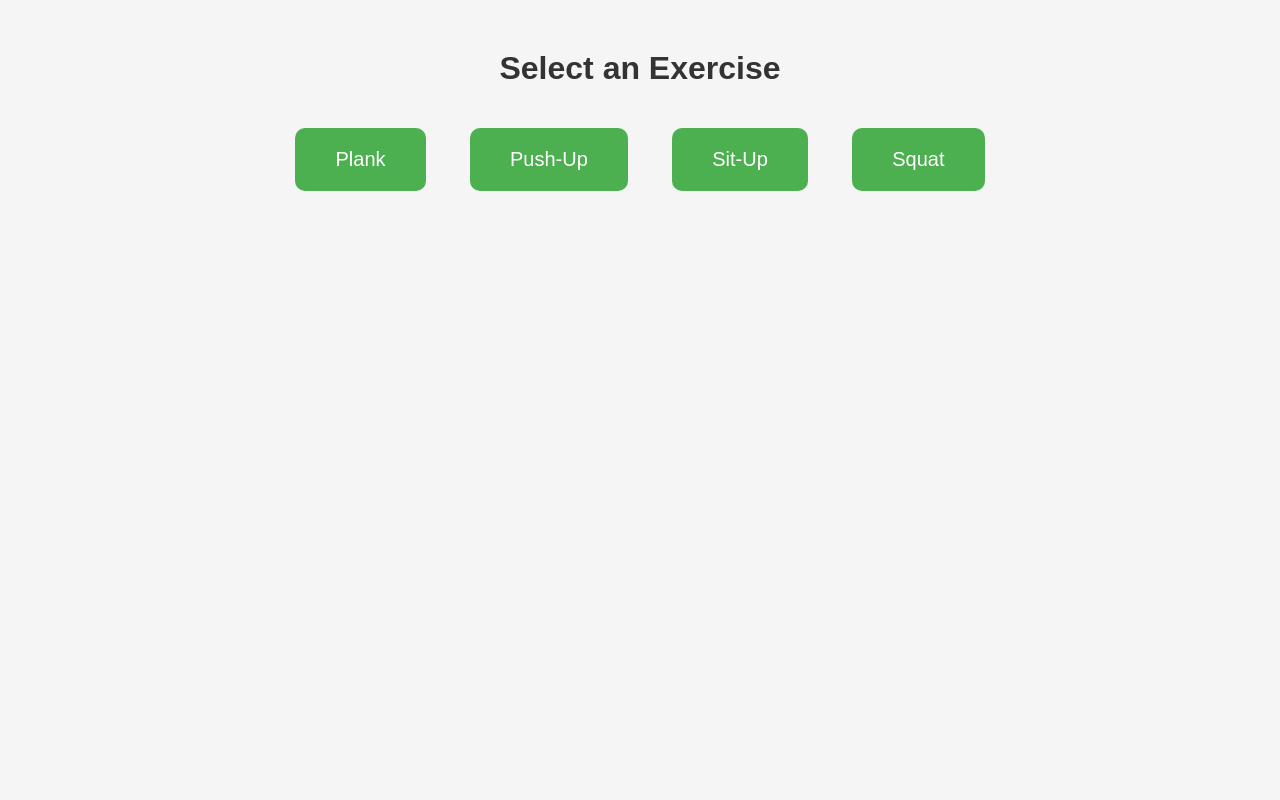
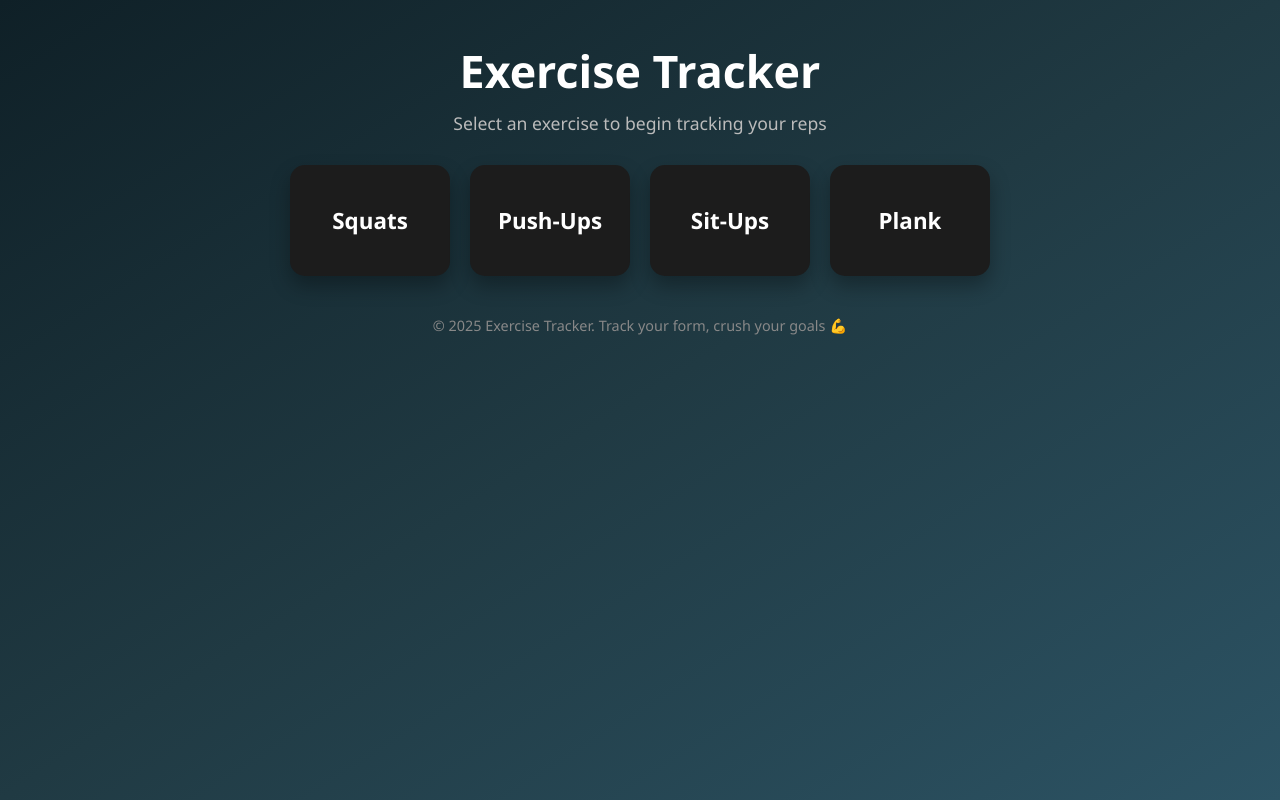
Before and after one commit to DeerajA/Pose-Detection, a plain HTML site: page index.html in a window 1280 px wide. Drawn offline with Linux system fonts and the light colour scheme.

Commit message:
Update index.html

```diff
--- a/index.html
+++ b/index.html
@@ -1,38 +1,99 @@
 <!DOCTYPE html>
-<html>
+<html lang="en">
 <head>
+  <meta charset="UTF-8" />
+  <meta name="viewport" content="width=device-width, initial-scale=1.0" />
   <title>Exercise Tracker</title>
   <style>
+    * {
+      box-sizing: border-box;
+      margin: 0;
+      padding: 0;
+    }
+
     body {
-            font-family: Arial, sans-serif;
+      font-family: 'Segoe UI', sans-serif;
+      background: linear-gradient(to bottom right, #0f2027, #203a43, #2c5364);
+      display: flex;
+      flex-direction: column;
+      align-items: center;
+      min-height: 100vh;
+      padding: 40px 20px;
+      color: #fff;
+    }
+
+    h1 {
+      font-size: 2.8rem;
+      font-weight: 700;
+      margin-bottom: 10px;
       text-align: center;
-            margin-top: 50px;
-            background-color: #f5f5f5;
     }
+
+    p.subtitle {
+      color: #bbb;
+      font-size: 1.1rem;
+      margin-bottom: 30px;
+    }
+
+    .grid {
+      display: grid;
+      grid-template-columns: repeat(auto-fit, minmax(160px, 1fr));
+      gap: 20px;
+      width: 100%;
+      max-width: 700px;
+    }
+
+    .card {
+      background: #1c1c1c;
+      border-radius: 15px;
+      padding: 40px 20px;
+      text-align: center;
+      color: #fff;
+      box-shadow: 0 10px 20px rgba(0,0,0,0.3);
+      transition: transform 0.2s, background 0.3s;
+      cursor: pointer;
+      text-decoration: none;
+    }
+
+    .card:hover {
+      background: #2e2e2e;
+      transform: translateY(-5px);
+    }
+
+    .card h2 {
+      font-size: 1.4rem;
+      margin: 0;
+    }
+
+    footer {
+      margin-top: auto;
+      color: #888;
+      font-size: 0.9rem;
+      margin-top: 40px;
+    }
+
+    @media (max-width: 500px) {
       h1 {
-            color: #333;
+        font-size: 2rem;
       }
-        a.button {
-            display: inline-block;
-            margin: 20px;
-            padding: 20px 40px;
-            font-size: 20px;
-            background-color: #4CAF50;
-            color: white;
-            text-decoration: none;
-            border-radius: 10px;
-            transition: background-color 0.3s ease;
+
+      .card h2 {
+        font-size: 1.2rem;
       }
-        a.button:hover {
-            background-color: #45a049;
     }
   </style>
 </head>
 <body>
-    <h1>Select an Exercise</h1>
-    <a class="button" href="/start/plank">Plank</a>
-    <a class="button" href="/start/pushup">Push-Up</a>
-    <a class="button" href="/start/situp">Sit-Up</a>
-    <a class="button" href="/start/squat">Squat</a>
+  <h1>Exercise Tracker</h1>
+  <p class="subtitle">Select an exercise to begin tracking your reps</p>
+
+  <div class="grid">
+    <a href="/start/squat" class="card"><h2>Squats</h2></a>
+    <a href="/start/pushup" class="card"><h2>Push-Ups</h2></a>
+    <a href="/start/situp" class="card"><h2>Sit-Ups</h2></a>
+    <a href="/start/plank" class="card"><h2>Plank</h2></a>
+  </div>
+
+  <footer>© 2025 Exercise Tracker. Track your form, crush your goals 💪</footer>
 </body>
 </html>
```
Lines whose indentation alone changed are shown as unchanged.
